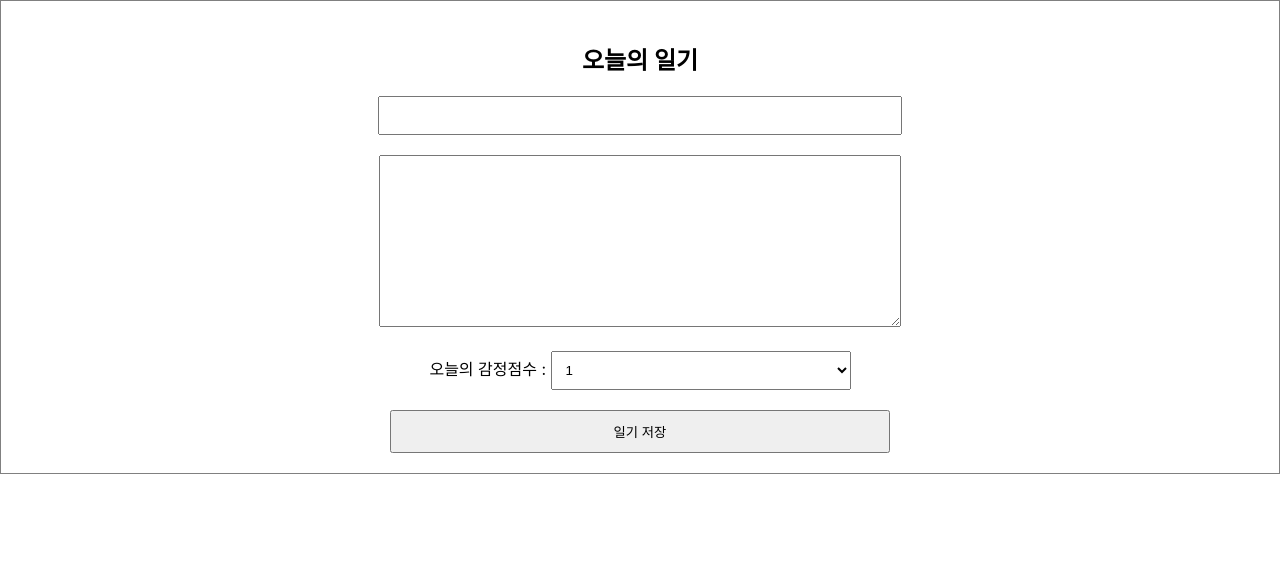
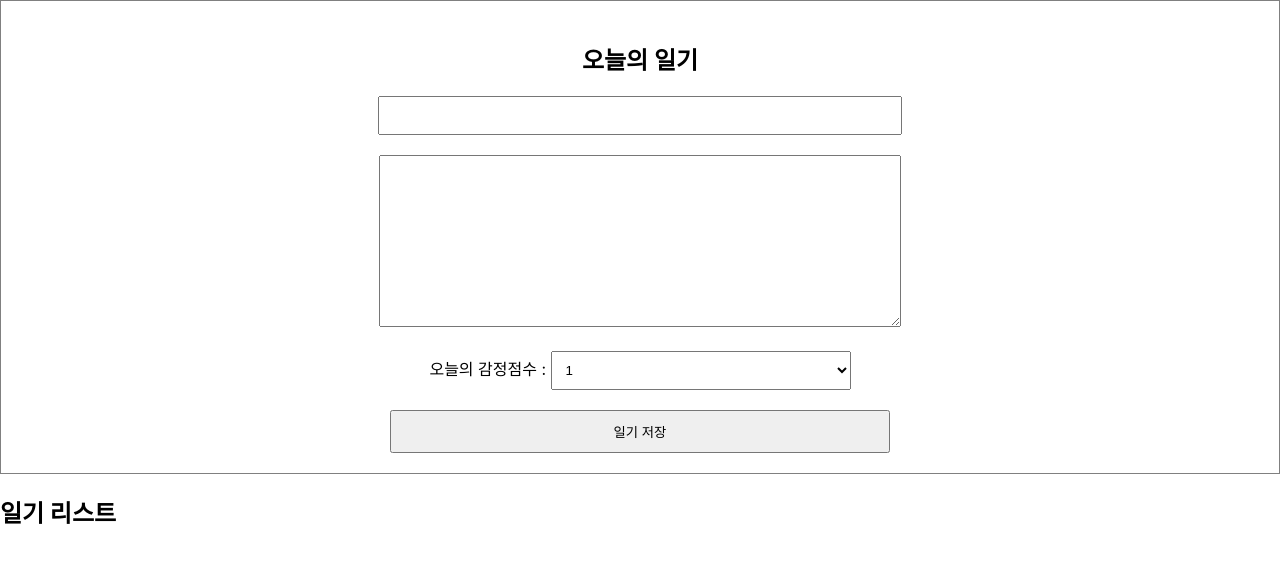
Before and after one commit to taegyuni/simple-diary, a React (Create React App) app: page / in a window 1280 px wide. Shown: the top 562 px of the page. Built offline with nearby package versions, Linux system fonts and the light colour scheme.

Commit message:
DiaryList 추가

```diff
--- a/src/App.js
+++ b/src/App.js
@@ -1,10 +1,17 @@
-import "./App.css";
-import DiaryEditor from "./DiaryEditor";
+import './App.css';
+import DiaryEditor from './DiaryEditor';
+import DiaryList from './DiaryList';
 
+const dummyList = [{
+  id : 1,
+  author:"태균",
+  content:"하이",
+}];
 function App() {
   return (
     <div className="App">
       <DiaryEditor />
+      <DiaryList />
     </div>
   );
 }
--- /dev/null
+++ b/src/DiaryList.js
@@ -0,0 +1,9 @@
+const DiaryList = () => {
+  return (
+    <div classname="DiaryList">
+      <h2>일기 리스트</h2>
+    </div>
+  );
+};
+
+export default DiaryList;
```
